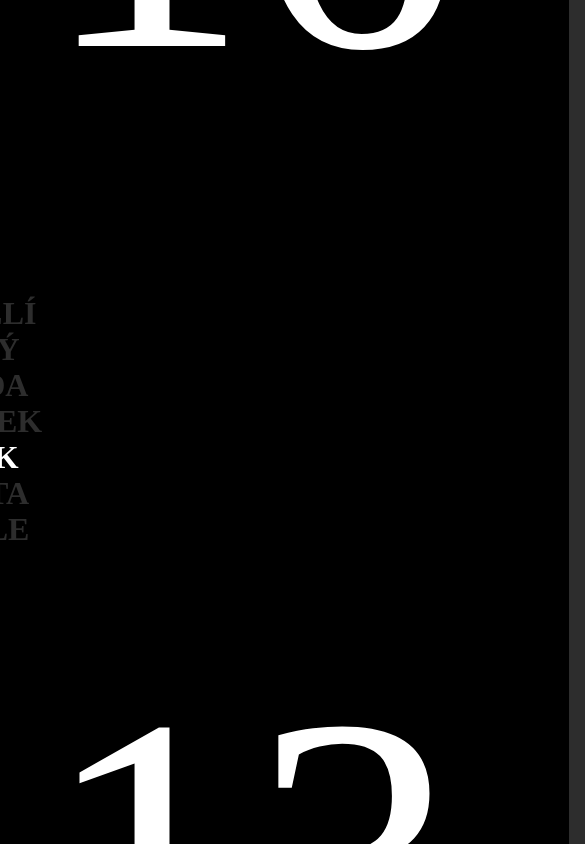
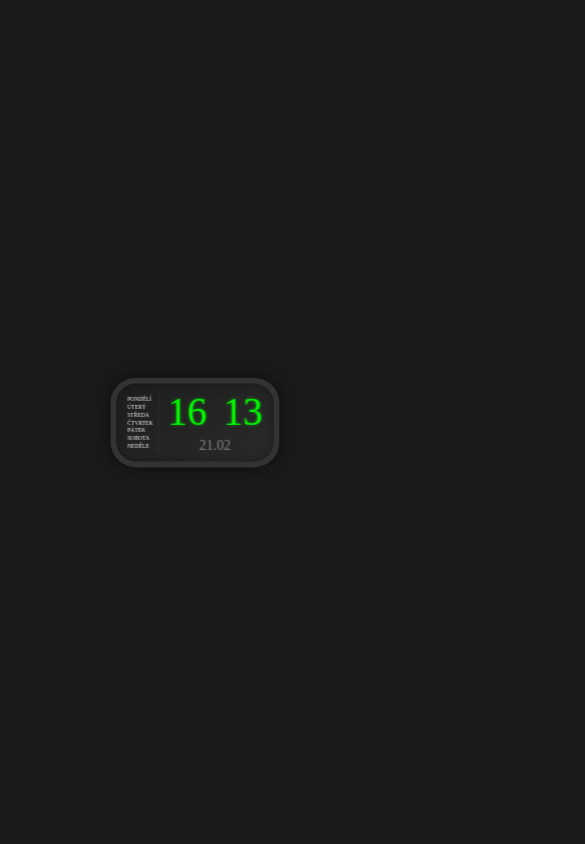
Before and after one commit to ZaneYoutuber/hodiny, a plain HTML site: page index.html in a window 390 px wide. Shown: the top 844 px of the page, 585 px wide, since content can reach past the window. Drawn offline with Linux system fonts and the light colour scheme; a web font is replaced by a local one.

Commit message:
Update style.css

```diff
--- a/style.css
+++ b/style.css
@@ -1,83 +1,178 @@
-.active {
+@font-face {
     font-family: "FX_LED";
     src: url("fonts/FX-LED.TTF");
 }
 
 @font-face {
-    font-family: HACK;
+    font-family: "HACK";
     src: url("fonts/Hack-Bold.ttf");
 }
 
-.digital-clock {
-    background-color: #000;
-    color: #fff;
-    display: flex;
-    border-radius: 2rem;
-    user-select: none;
-    padding: 1rem 2rem;
-    border: 0.5rem solid #2d2d2d;
-    width: fit-content;
-    /* margin: auto;
-    margin-top: 5rem; */
-
+body {
+    background-color: #1a1a1a;
     display: flex;
     justify-content: center;
     align-items: center;
-    transform: scale(2);
+    min-height: 100vh;
+    margin: 0;
+    color: #ffffff;
+}
 
+.clock-wrapper {
+    perspective: 1000px;
+}
+
+.digital-clock {
+    background: linear-gradient(145deg, #1e1e1e, #2a2a2a);
+    border-radius: 4.5rem;
+    padding: 4.5rem 6rem;
+    border: 1rem solid #333;
+    box-shadow:
+        0 0 45px rgba(0, 0, 0, 0.5),
+        inset 0 0 30px rgba(0, 0, 0, 0.3);
+    display: flex;
+    gap: 4.5rem;
+    transform-style: preserve-3d;
+    transition: transform 0.3s ease;
+}
+
+.digital-clock:hover {
+    transform: rotateX(5deg) rotateY(5deg);
 }
 
 .week {
     display: flex;
     flex-direction: column;
     justify-content: center;
-    align-items: center;
-    width: 5rem;
-    color: #2d2d2d;
-    font-weight: bold;
-    font-family: "Hack";
+    gap: 0.5rem;
+    font-family: "HACK";
+    border-right: 2px solid #333;
+    padding-right: 4.5rem;
+    font-size: 1.65rem;
 }
 
-.week .active {
-    color: white;
+.weekday {
+    color: #444;
+    font-size: 1.35rem;
+    transition: color 0.3s ease;
+    cursor: default;
+}
+
+.weekday.active {
+    color: #00ff00;
+    text-shadow: 0 0 10px rgba(0, 255, 0, 0.5);
+}
+
+.time-container {
+    display: flex;
+    flex-direction: column;
+    align-items: center;
+    gap: 1rem;
 }
 
 .time {
     font-family: "FX_LED";
+    font-size: 15rem;
+    line-height: 1;
+    display: flex;
+    align-items: center;
+    color: #00ff00;
+    text-shadow: 0 0 10px rgba(0, 255, 0, 0.5);
 }
 
 .hour,
 .min,
+.sec,
 .dot {
-    display: inline-block;
-    font-size: 13rem;
-}
-
-.min {
     display: inline-block;
 }
 
+.sec {
+    font-size: 7.5rem;
+    margin-left: 0.5rem;
+    opacity: 0.7;
+}
+
+.dot {
+    margin: 0 0.5rem;
+    animation: glow 2s infinite;
+}
+
 .invisible {
-    visibility: hidden;
+    opacity: 0;
 }
-    body {
-        background-color: beige;
-        display: flex; /* Enable flexbox for centering */
-        justify-content: center; /* Horizontally center content */
-        align-items: center; /* Vertically center content */
-        min-height: 100vh; /* Ensure body takes up full viewport height */
-        margin: 0; /* Remove default body margins */
+
+.date {
+    font-family: "FX_LED";
+    font-size: 3.75rem;
+    color: #888;
+    text-align: center;
+}
+
+.temperature {
+    font-family: "FX_LED";
+    font-size: 3.75rem;
+    color: #00ff00;
+    margin-top: 0.5rem;
+    text-shadow: 0 0 5px rgba(0, 255, 0, 0.3);
+}
+
+@keyframes glow {
+    0%, 100% {
+        text-shadow: 0 0 5px rgba(0, 255, 0, 0.5);
+    }
+    50% {
+        text-shadow: 0 0 20px rgba(0, 255, 0, 0.8);
+    }
+}
+
+@media (max-width: 768px) {
+    .digital-clock {
+        transform: scale(0.5);
+        padding: 2.25rem 3rem;
+        gap: 2.25rem;
     }
 
-    .time-container {
-        display: flex;
-        flex-direction: column; /* Uspořádání pod sebe */
-        align-items: center; /* Zarovnání na střed */
+    .week {
+        font-size: 1.2rem;
+        padding-right: 1.5rem;
+        gap: 0.25rem;
+    }
+
+    .time {
+        font-size: 9rem;
+    }
+
+    .sec {
+        font-size: 4.5rem;
     }
 
     .date {
-        font-family: "FX_LED";
-        font-size: 2rem;
-        text-align: center;
-        margin-top: 0rem; /* Vzdálenost od času */
+        font-size: 2.5rem;
     }
+
+    .temperature {
+        font-size: 2.5rem;
+    }
+}
+
+@media (max-width: 480px) {
+    .digital-clock {
+        transform: scale(0.35);
+        padding: 1.5rem 2rem;
+        gap: 1.5rem;
+    }
+
+    .week {
+        font-size: 1rem;
+        padding-right: 1rem;
+    }
+
+    .time {
+        font-size: 7rem;
+    }
+
+    .sec {
+        font-size: 3.5rem;
+    }
+}
```
